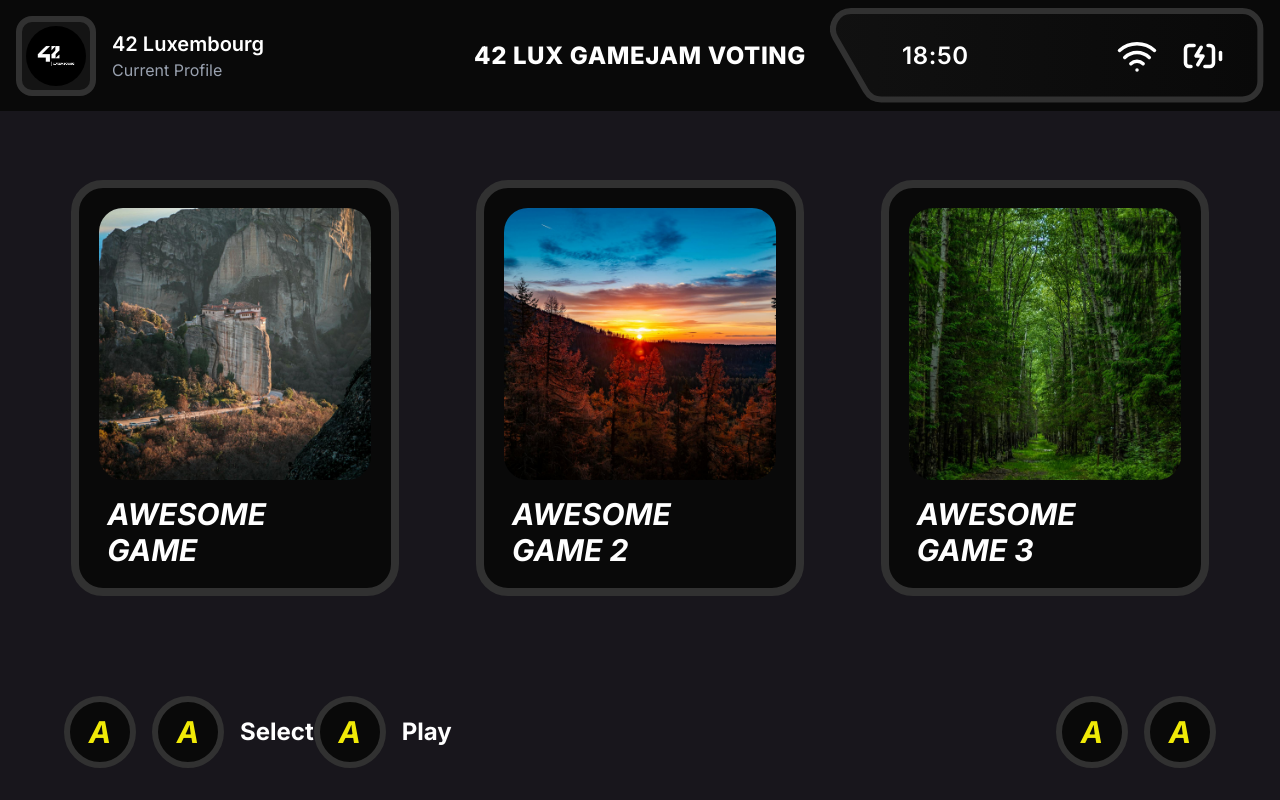
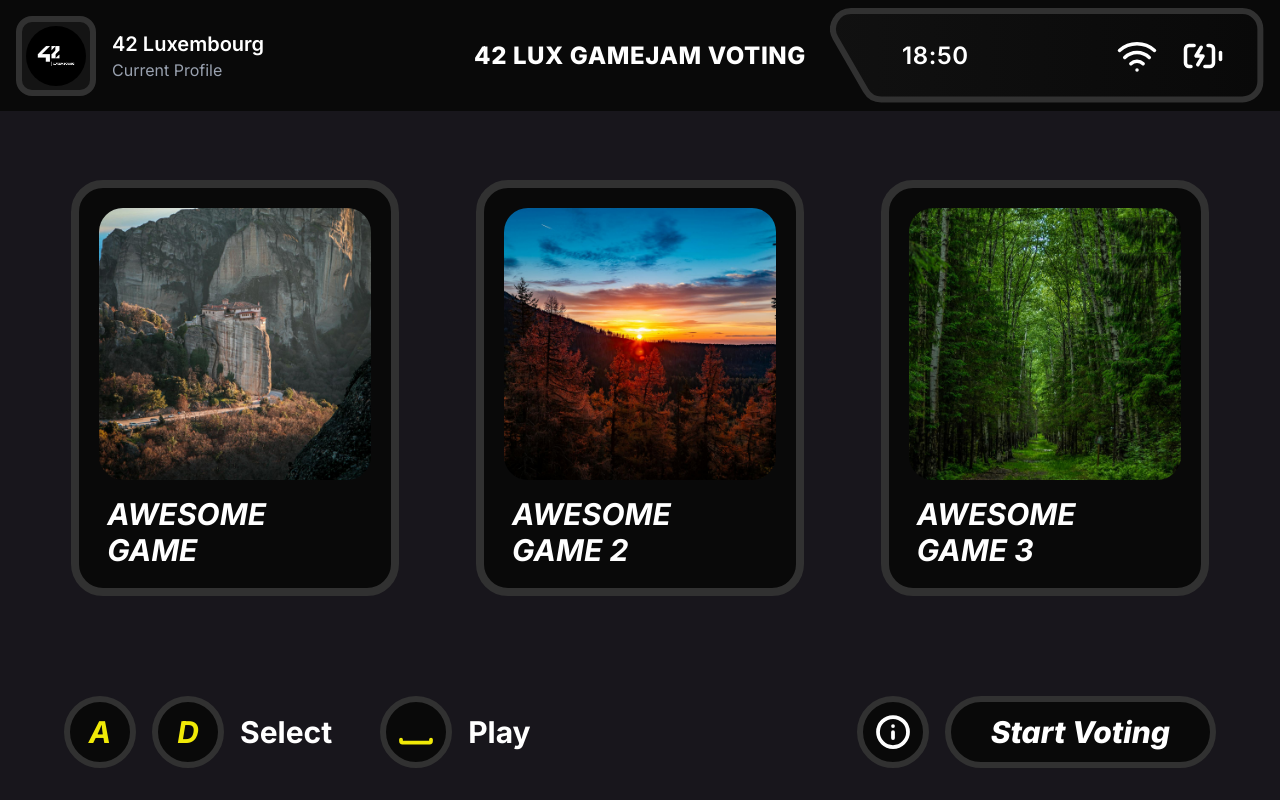
Before and after one commit to IanToujou/GameJam-Launcher-2026, a Next.js app: page / in a window 1280 px wide. Built offline with nearby package versions, Linux system fonts and the light colour scheme.

Commit message:
Added buttons

```diff
--- a/src/components/input/InputButton.tsx
+++ b/src/components/input/InputButton.tsx
@@ -2,11 +2,25 @@ import {InputButtonProps} from "@/types/props/button/InputButtonProps";
 
 const InputButton = (props: InputButtonProps) => {
 
-    return (
-        <div className="flex items-center justify-center size-18 bg-neutral-dark border-6 border-neutral-light rounded-full">
-            <p className="text-3xl text-primary-medium font-bold italic">A</p>
-        </div>
-    );
+    if (props.single) {
+
+        return (
+            <div className="flex items-center justify-center size-18 bg-neutral-dark border-6 border-neutral-light rounded-full">
+                <p className="text-3xl text-primary-medium font-bold italic" style={{color: props.color || "white"}}>
+                    {props.icon ? <props.icon size={36} strokeWidth={2.5} className="text-3xl"/> : props.content}
+                </p>
+            </div>
+        );
+
+    } else {
+
+        return (
+            <div className="flex items-center justify-center h-18 px-10 bg-neutral-dark border-6 border-neutral-light rounded-full duration-200 hover:ring-6 ring-0 ring-primary-medium cursor-pointer">
+                <p className="text-3xl font-extrabold italic" style={{color: props.color || "white"}}>{props.content}</p>
+            </div>
+        );
+
+    }
 
 }
 
--- a/src/pages/index.tsx
+++ b/src/pages/index.tsx
@@ -6,6 +6,7 @@ import Cover1 from "@/public/assets/img/game_cover_1.jpg";
 import Cover2 from "@/public/assets/img/game_cover_2.jpg";
 import Cover3 from "@/public/assets/img/game_cover_3.jpg";
 import InputButton from "@/components/input/InputButton";
+import {Info, Space} from "lucide-react";
 
 export default function Home() {
 
@@ -44,18 +45,18 @@ export default function Home() {
                 </div>
                 <div className="flex items-center py-8 px-16">
                     <div className="flex items-center gap-x-4">
-                        <InputButton/>
-                        <InputButton/>
-                        <p className="text-white font-bold text-2xl">Select</p>
+                        <InputButton content="A" single color="#F0E907"/>
+                        <InputButton content="D" single color="#F0E907"/>
+                        <p className="text-white font-bold text-3xl">Select</p>
                     </div>
-                    <div className="flex items-center gap-x-4">
-                        <InputButton/>
-                        <p className="text-white font-bold text-2xl">Play</p>
+                    <div className="flex items-center gap-x-4 ml-12">
+                        <InputButton icon={Space} single color="#F0E907"/>
+                        <p className="text-white font-bold text-3xl">Play</p>
                     </div>
                     <div className="grow"/>
                     <div className="flex items-center gap-x-4">
-                        <InputButton/>
-                        <InputButton/>
+                        <InputButton icon={Info} single/>
+                        <InputButton content="Start Voting"/>
                     </div>
                 </div>
             </div>
--- a/src/types/props/button/InputButtonProps.ts
+++ b/src/types/props/button/InputButtonProps.ts
@@ -1,3 +1,9 @@
+import {LucideIcon} from "lucide-react/dist/lucide-react.prefixed";
+
 export type InputButtonProps = {
     className?: string;
+    single?: boolean;
+    content?: string;
+    icon?: LucideIcon;
+    color?: string;
 };
```
